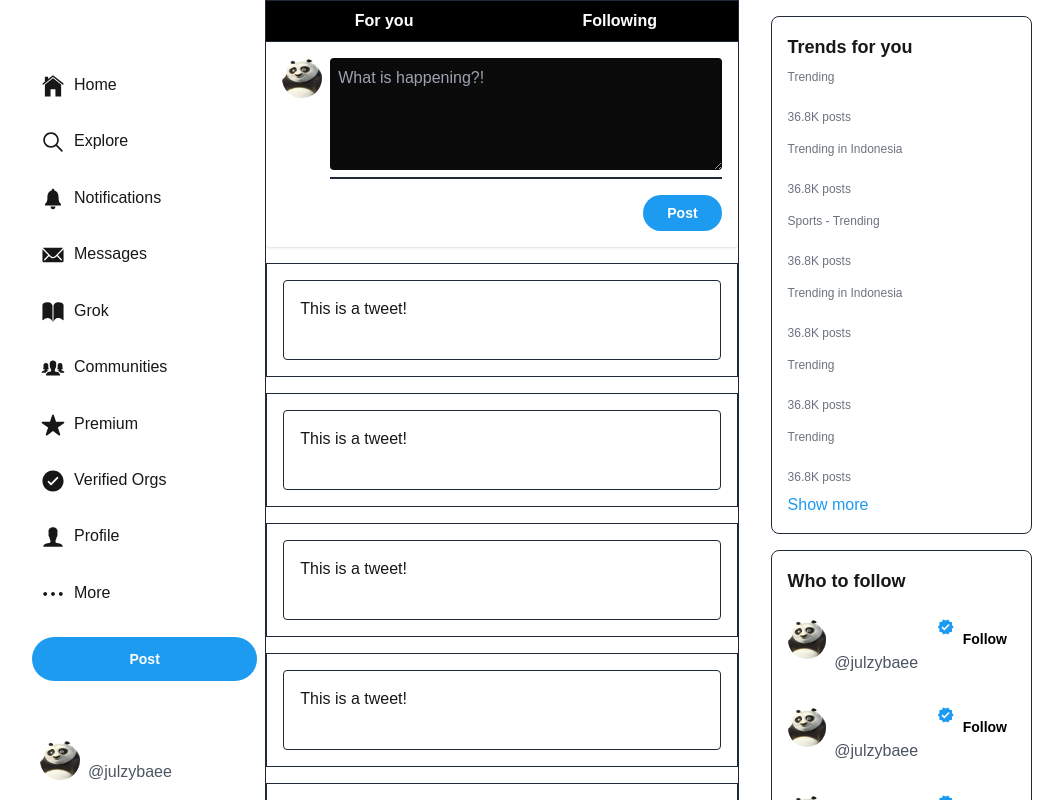
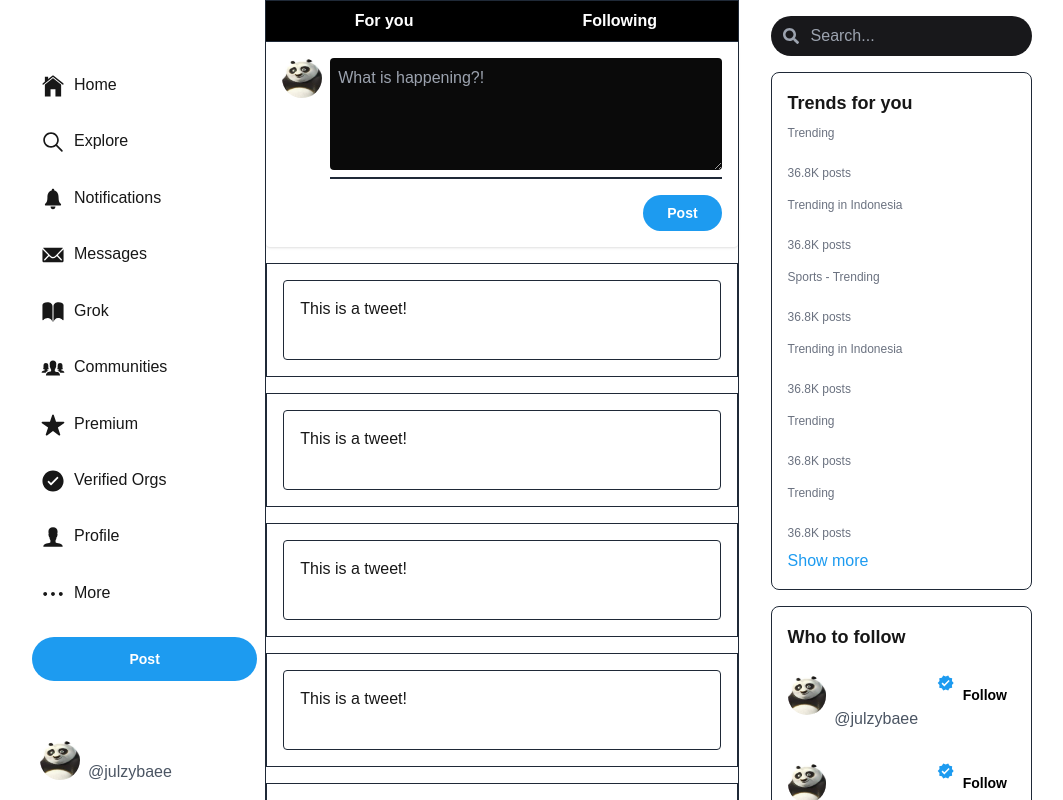
Before and after one commit to juliophilippus25/x-clone-nextjs, a Next.js app: page /home in a window 1280 px wide. Shown: the top 800 px of the page, without its empty margins (104-1167 px from the left). Built offline with nearby package versions, Linux system fonts and the light colour scheme.

Commit message:
feat: add search component

```diff
--- /dev/null
+++ b/src/app/components/Search.tsx
@@ -0,0 +1,26 @@
+import { useState } from "react";
+import Button from "./Buttons";
+import { FaSearch } from "react-icons/fa";
+
+export default function Search() {
+    const [isFocused, setIsFocused] = useState(false);
+
+    return (
+        <div className="sticky border-gray-800 h-auto top-0 w-full mb-4">
+            <form className="flex items-center">
+                <div className="flex items-center relative w-full">
+                    <FaSearch
+                        className={`absolute left-3 ${isFocused ? 'text-customColor' : 'text-gray-400'}`}
+                    />
+                    <input
+                        type="text"
+                        placeholder="Search..."
+                        className="pl-10 bg-zinc-900 rounded-full p-2 flex-grow outline-none focus:outline-customColor"
+                        onFocus={() => setIsFocused(true)}
+                        onBlur={() => setIsFocused(false)}
+                    />
+                </div>
+            </form>
+        </div>
+    );
+}
--- a/src/app/components/home/Trends.tsx
+++ b/src/app/components/home/Trends.tsx
@@ -1,10 +1,11 @@
 import Link from "next/link";
-import Footer from "../Footer";
 import WhoToFollow from "@/app/components/home/WhoToFollow";
+import Search from "../Search";
 
 export default function Trends() {
     return (
-        <div className="hidden lg:block w-2/5 p-4 ml-4 sticky top-0 h-auto">
+        <div className="hidden lg:block w-2/5 p-4 ml-4">
+            <Search />
             <div className="border border-gray-800 p-4 rounded-lg">
                 <h2 className="text-lg font-bold">Trends for you</h2>
                 <div className="py-2">
```
